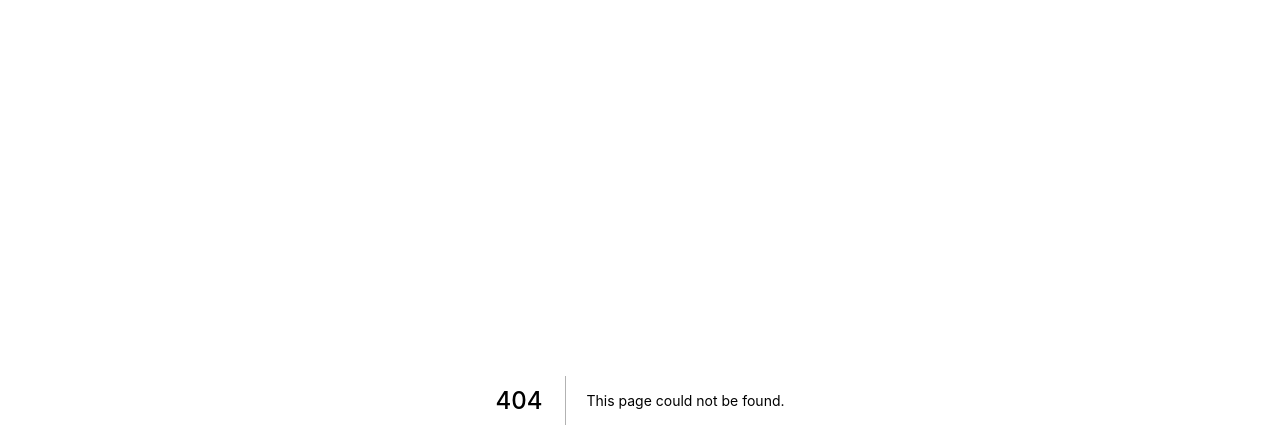
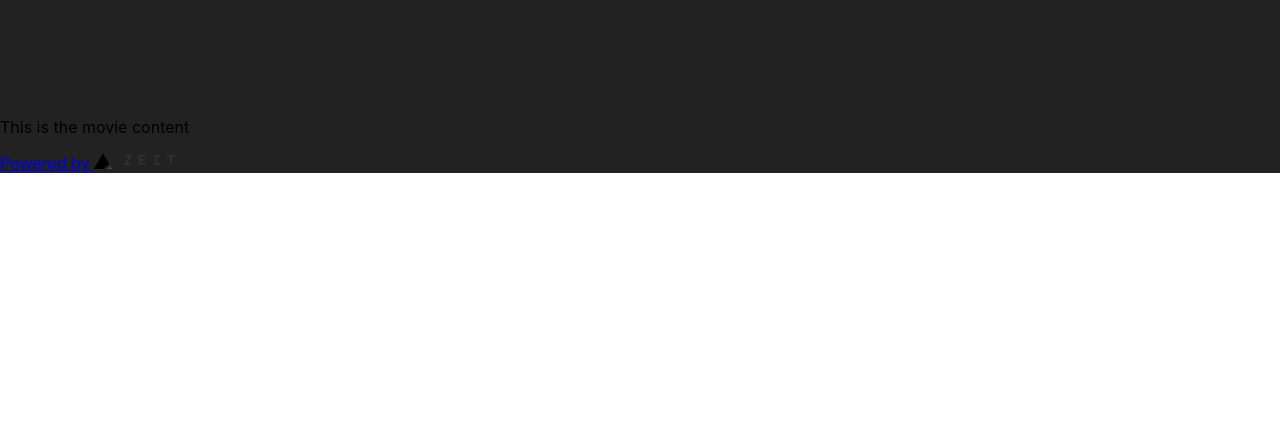
Before and after one commit to marcoszillig/front-end-challenge, a Next.js app: page /movie in a window 1280 px wide. Before the commit this address had no page. Shown: the top 448 px of the page. Built offline with nearby package versions, Linux system fonts and the light colour scheme.

Commit message:
Add dinamic movie layout

```diff
--- /dev/null
+++ b/pages/movie.js
@@ -0,0 +1,15 @@
+import { useRouter } from 'next/router';
+import Layout from '../components/Layout'
+
+const Movie = () => {
+  const router = useRouter()
+
+  return (
+    <Layout>
+      <h1>{router.query.title}</h1>
+      <p>This is the movie content</p>
+    </Layout>
+  )
+}
+
+export default Movie;
```
